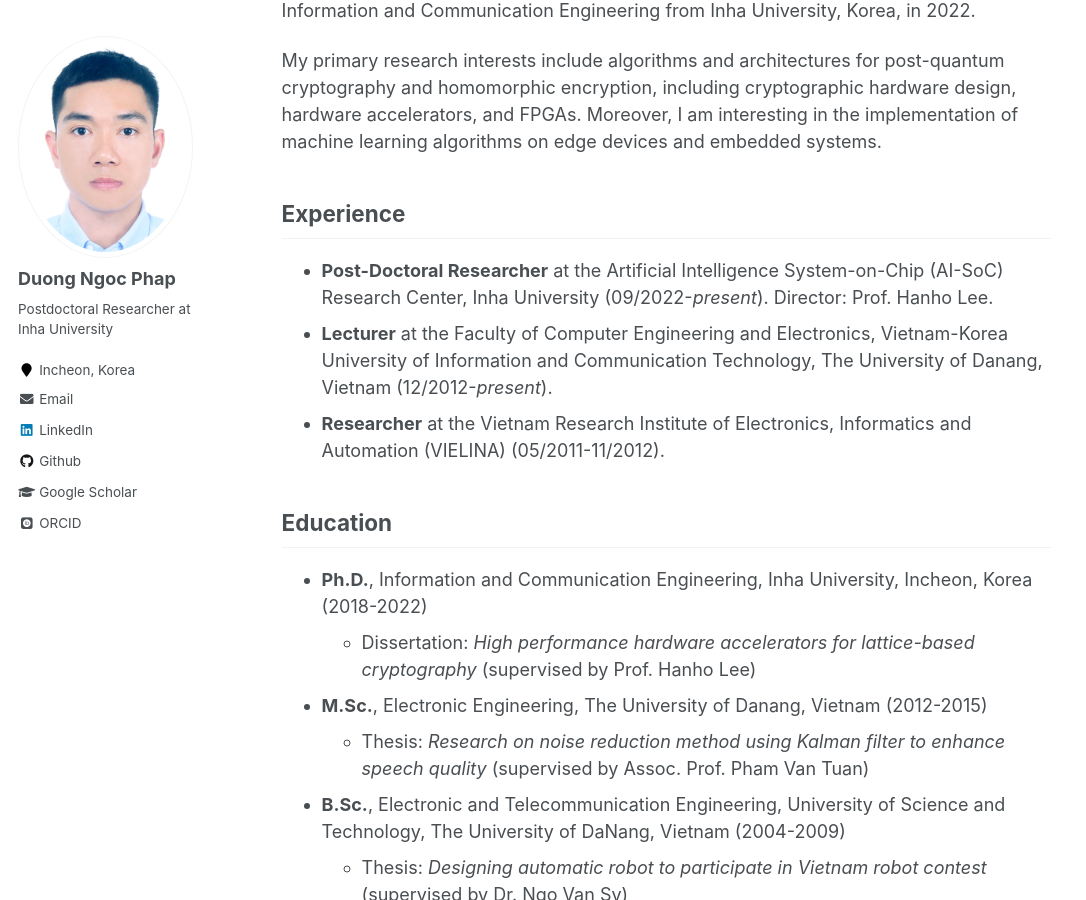
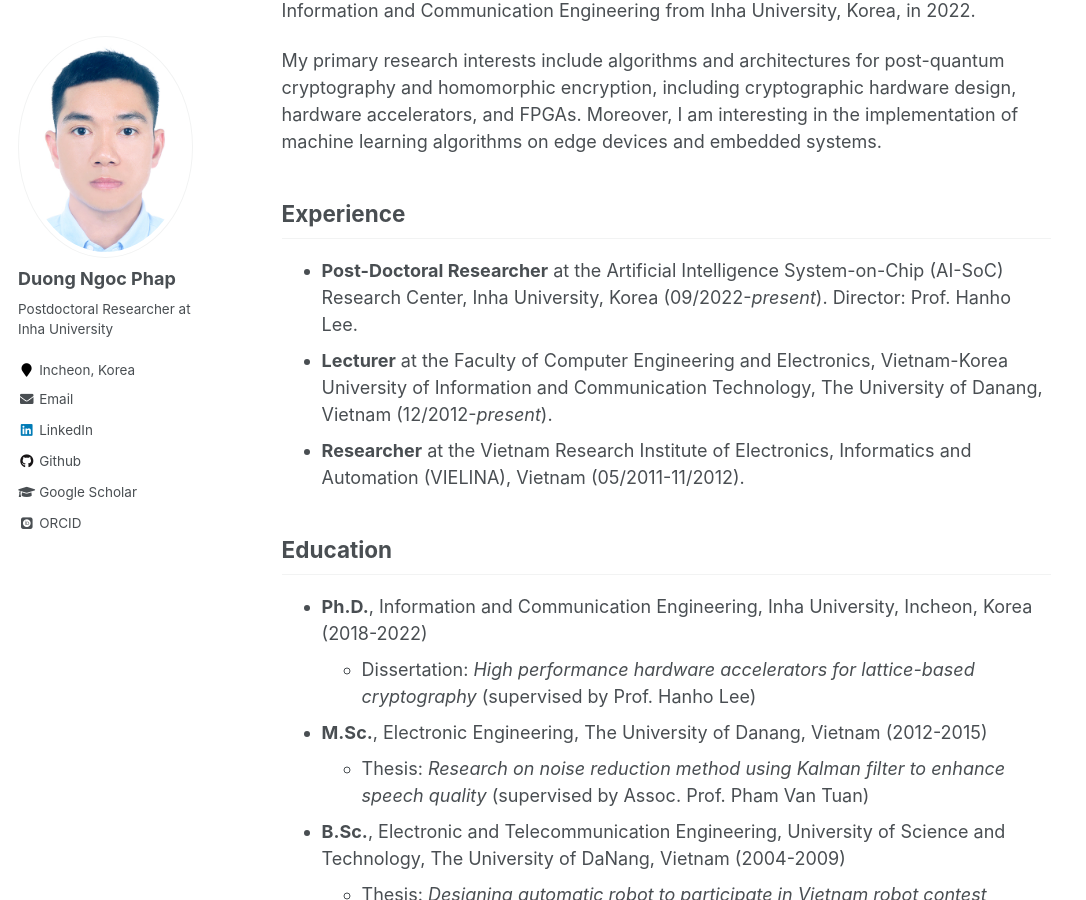
Before and after one commit to phapdn/phapdn.github.io, a Jekyll site: the page built from _pages/about.md, in a window 1280 px wide and 900 px high, scrolled down 376 px. Shown: the whole window, without its empty margins (0-1086 px from the left). Built offline with Jekyll 4.4.1, drawn with Linux system fonts in a browser that asks for light colours; some web fonts are replaced.

Commit message:
Update about.md

```diff
--- a/_pages/about.md
+++ b/_pages/about.md
@@ -15,9 +15,9 @@ My primary research interests include algorithms and architectures for post-quan
 
 ## Experience
 
-* <b>Post-Doctoral Researcher</b> at the Artificial Intelligence System-on-Chip (AI-SoC) Research Center, Inha University (09/2022-*present*). Director: Prof. Hanho Lee.
+* <b>Post-Doctoral Researcher</b> at the Artificial Intelligence System-on-Chip (AI-SoC) Research Center, Inha University, Korea (09/2022-*present*). Director: Prof. Hanho Lee.
 * <b>Lecturer</b> at the Faculty of Computer Engineering and Electronics, Vietnam-Korea University of Information and Communication Technology, The University of Danang, Vietnam (12/2012-*present*).
-* <b>Researcher</b> at the Vietnam Research Institute of Electronics, Informatics and Automation (VIELINA) (05/2011-11/2012).
+* <b>Researcher</b> at the Vietnam Research Institute of Electronics, Informatics and Automation (VIELINA), Vietnam (05/2011-11/2012).
 
 
 ## Education
```
